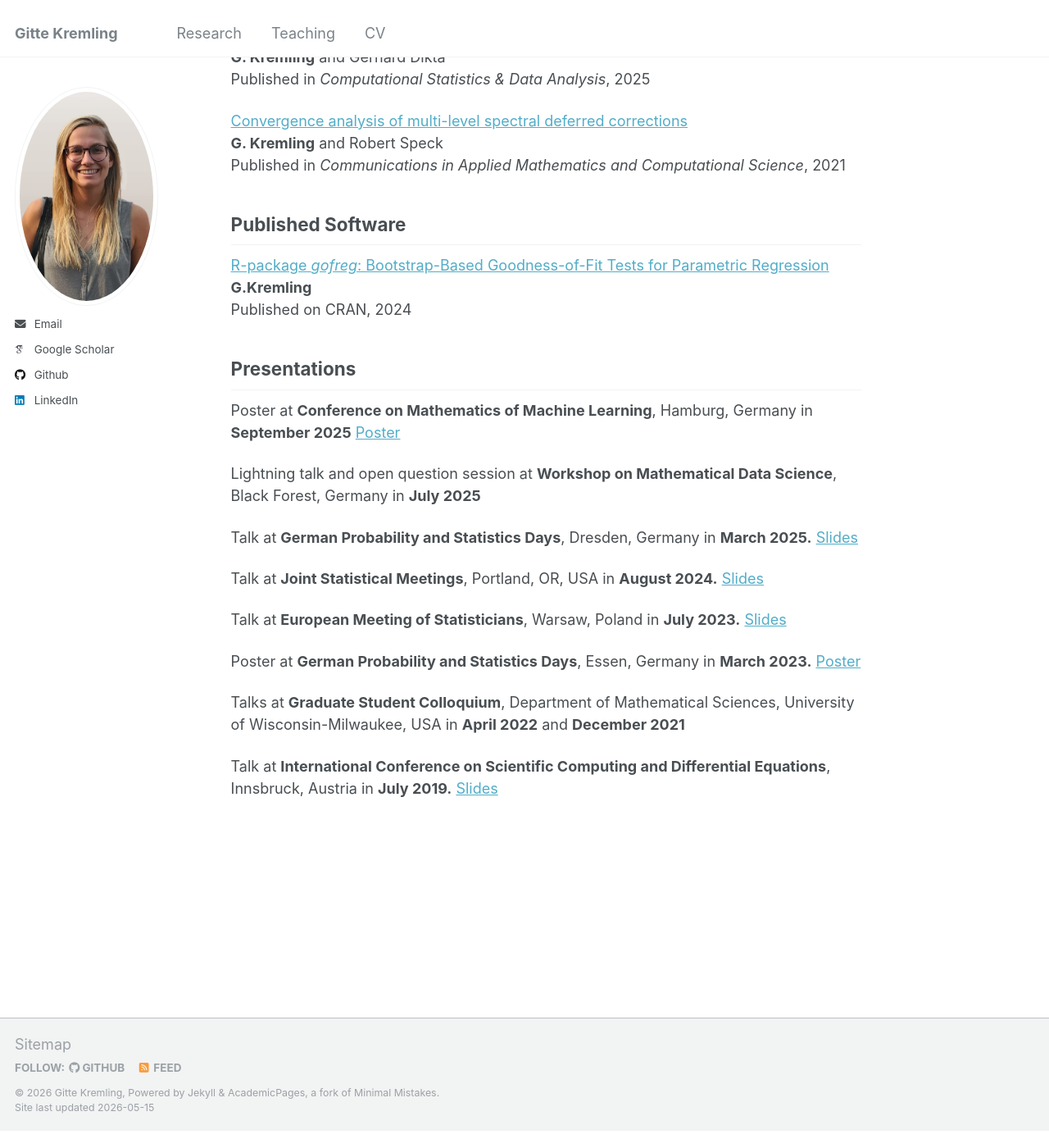
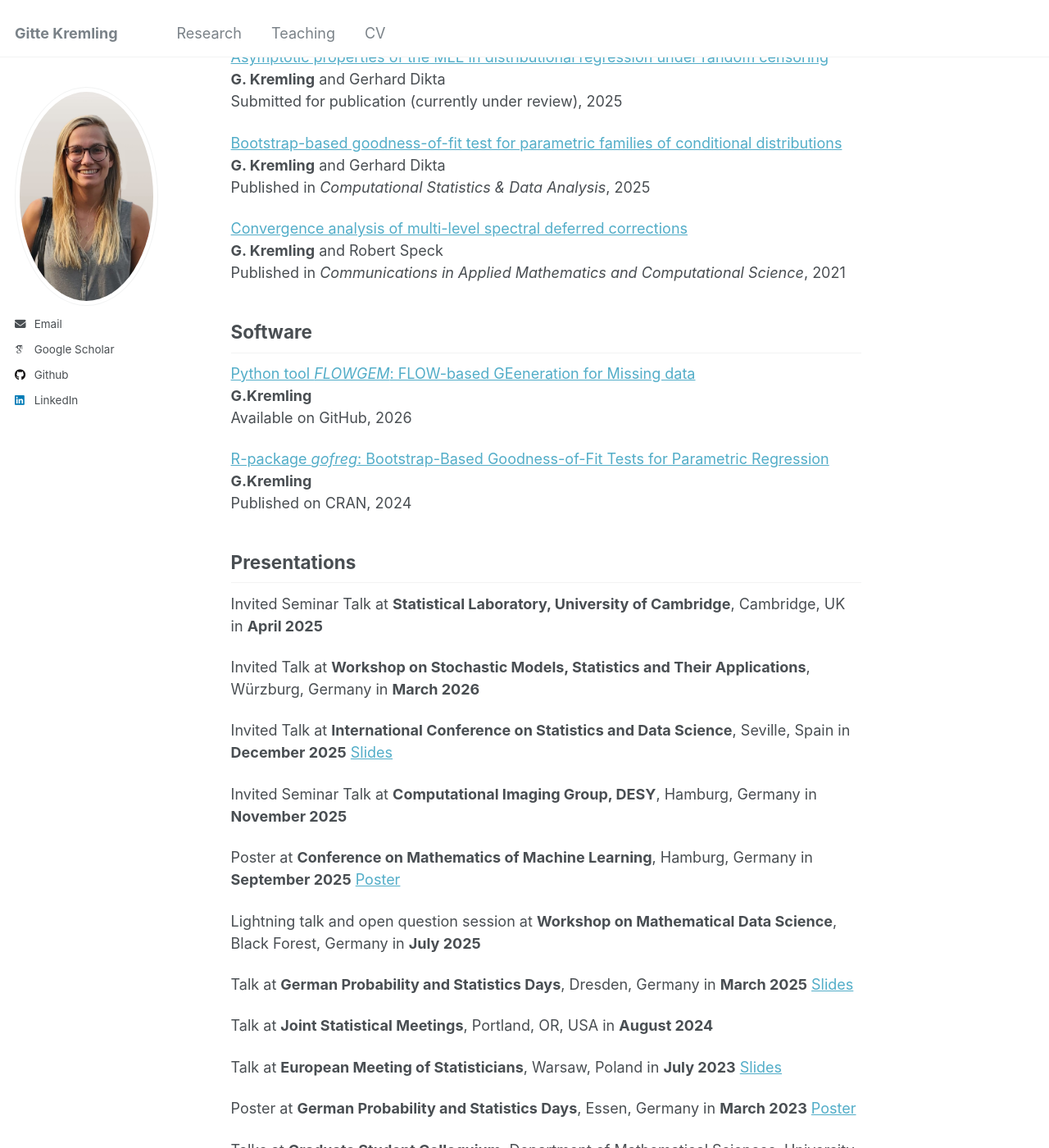
Before and after one commit to gkremling/gkremling.github.io, a Jekyll site: the page built from _pages/research.md, in a window 1280 px wide and 1400 px high, scrolled down 450 px. Shown: the whole window at 82% size. Built offline with Jekyll 4.4.1, drawn with Linux system fonts in a browser that asks for light colours; some web fonts are replaced; before the commit the page ends 1829 px from its top, so only the background shows below that; some of the changed text lies outside the part shown.

Commit message:
Updated CV and research/teaching pages

```diff
--- a/_pages/research.md
+++ b/_pages/research.md
@@ -6,8 +6,12 @@ author_profile: true
 
 See also my [Google scholar page](https://scholar.google.com/citations?user=-W-QVWkAAAAJ).
 
-Journal articles
+Publications and Preprints
 ---
+
+[Generative Modeling under Non-Monotonic MAR Missingness via Approximate Wasserstein Gradient Flows](https://arxiv.org/abs/2604.04567)\
+**G. Kremling**, J. Näf and J. Lederer\
+Submitted for publication (currently under review), 2026
 
 [Non-asymptotic error bounds for probability flow ODEs under weak log-concavity](https://arxiv.org/abs/2510.17608)\
 **G. Kremling**, F. Iafrate, M. Taheri and J. Lederer\
@@ -26,8 +30,12 @@ Published in *Computational Statistics & Data Analysis*, 2025
 Published in *Communications in Applied Mathematics and Computational Science*, 2021
 
 
-Published Software
+Software
 ---
+
+[Python tool *FLOWGEM*: FLOW-based GEeneration for Missing data](https://github.com/gkremling/FLOWGEM)\
+**G.Kremling**\
+Available on GitHub, 2026
 
 [R-package *gofreg*: Bootstrap-Based Goodness-of-Fit Tests for Parametric Regression](https://CRAN.R-project.org/package=gofreg)\
 **G.Kremling**\
@@ -37,25 +45,33 @@ Published on CRAN, 2024
 Presentations
 ---
 
+Invited Seminar Talk at **Statistical Laboratory, University of Cambridge**, Cambridge, UK in **April 2025**
+
+Invited Talk at **Workshop on Stochastic Models, Statistics and Their Applications**, Würzburg, Germany in **March 2026**
+
+Invited Talk at **International Conference on Statistics and Data Science**, Seville, Spain in **December 2025** [Slides](../files/presentation_icsds_kremling.pdf)
+
+Invited Seminar Talk at **Computational Imaging Group, DESY**, Hamburg, Germany in **November 2025**
+
 Poster at **Conference on Mathematics of Machine Learning**, Hamburg, Germany in **September 2025** [Poster](../files/poster_cmml_kremling.pdf)
 
 Lightning talk and open question session at **Workshop on Mathematical Data Science**, Black Forest, Germany in **July 2025**
 
-Talk at **German Probability and Statistics Days**, Dresden, Germany in **March 2025.** [Slides](../files/presentation_gpsd_kremling.pdf)
+Talk at **German Probability and Statistics Days**, Dresden, Germany in **March 2025** [Slides](../files/presentation_gpsd_kremling.pdf)
 <!-- "Bootstrap-based goodness-of-fit test for parametric families of conditional distributions" -->
 
-Talk at **Joint Statistical Meetings**, Portland, OR, USA in **August 2024.** [Slides](../files/presentation_jsm_kremling.pdf)
+Talk at **Joint Statistical Meetings**, Portland, OR, USA in **August 2024**
 <!-- "Bootstrap-based goodness-of-fit test for parametric regression based on conditional distribution families" -->
 
-Talk at **European Meeting of Statisticians**, Warsaw, Poland in **July 2023.** [Slides](../files/presentation_ems_kremling.pdf)
+Talk at **European Meeting of Statisticians**, Warsaw, Poland in **July 2023** [Slides](../files/presentation_ems_kremling.pdf)
 <!-- "Bootstrap-based goodness-of-fit test for parametric generalized linear models under random censorship" -->
 
-Poster at **German Probability and Statistics Days**, Essen, Germany in **March 2023.** [Poster](../files/poster_gpsd_kremling.pdf)
+Poster at **German Probability and Statistics Days**, Essen, Germany in **March 2023** [Poster](../files/poster_gpsd_kremling.pdf)
 <!-- "Simulation study of a MLE and bootstrap-based goodness-of-fit test for parametric generalized linear models under random censorship" -->
 
 Talks at **Graduate Student Colloquium**, Department of Mathematical Sciences, University of Wisconsin-Milwaukee, USA in **April 2022** and **December 2021**
 <!-- "An Introduction to the Bootstrap Method" in **April 2022**\ -->
 <!-- "Deep neural networks as kernel machines: An approach to explain the mysteriously superb performance of ANNs" in **December 2021** -->
 
-Talk at **International Conference on Scientific Computing and Differential Equations**, Innsbruck, Austria in **July 2019.** [Slides](../files/presentation_scicade_kremling.pdf)
+Talk at **International Conference on Scientific Computing and Differential Equations**, Innsbruck, Austria in **July 2019** [Slides](../files/presentation_scicade_kremling.pdf)
 <!-- "Convergence of multilevel spectral deferred corrections" -->
```
Also changed, not shown: _pages/about.md (+2 -2 lines), _pages/teaching.md (+4 -1 lines), 2 other files.
